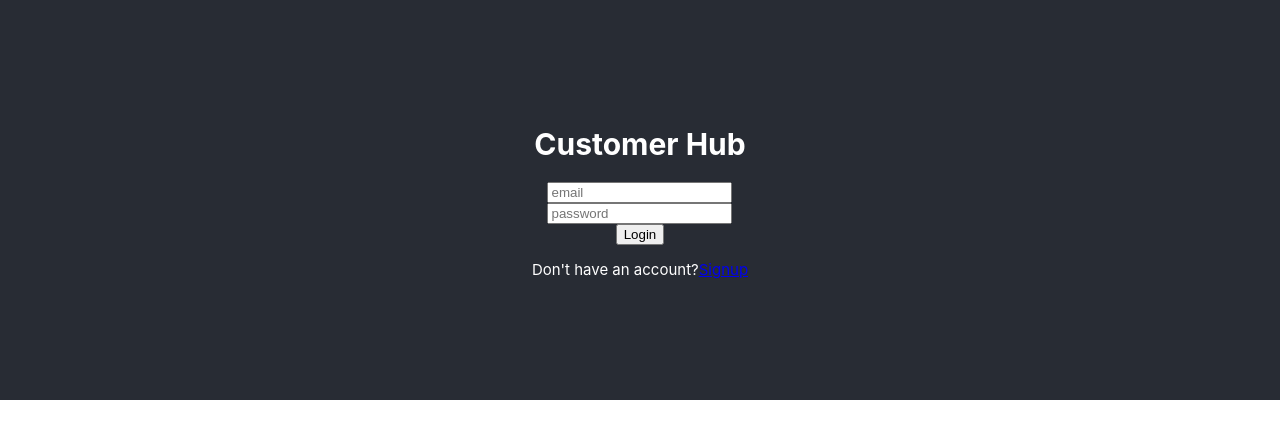
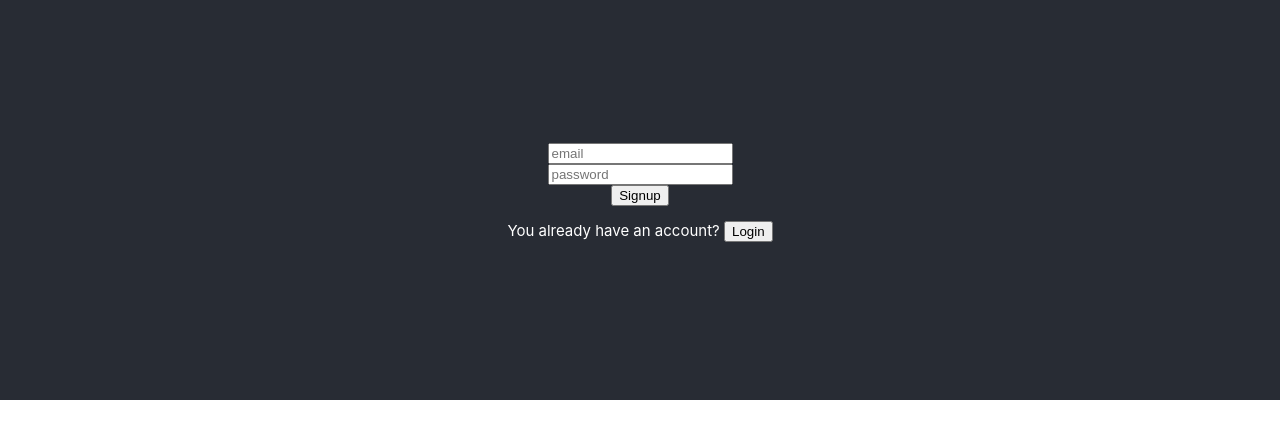
Before and after one commit to team-shamir-sofia/customerService, a React (Create React App) app in the folder customer-service/: page /signup in a window 1280 px wide. Shown: the top 438 px of the page. Built offline with nearby package versions, Linux system fonts and the light colour scheme; the HTML template or start-up script is replaced by a standard one.

Commit message:
Frontend Tests

```diff
--- a/customer-service/src/App.css
+++ /dev/null
@@ -1,38 +0,0 @@
-.App {
-  text-align: center;
-}
-
-.App-logo {
-  height: 40vmin;
-  pointer-events: none;
-}
-
-@media (prefers-reduced-motion: no-preference) {
-  .App-logo {
-    animation: App-logo-spin infinite 20s linear;
-  }
-}
-
-.App-header {
-  background-color: #282c34;
-  min-height: 100vh;
-  display: flex;
-  flex-direction: column;
-  align-items: center;
-  justify-content: center;
-  font-size: calc(10px + 2vmin);
-  color: white;
-}
-
-.App-link {
-  color: #61dafb;
-}
-
-@keyframes App-logo-spin {
-  from {
-    transform: rotate(0deg);
-  }
-  to {
-    transform: rotate(360deg);
-  }
-}
--- a/customer-service/src/App.js
+++ b/customer-service/src/App.js
@@ -1,9 +1,9 @@
 import { BrowserRouter as Router, Route, Routes } from "react-router-dom";
 import Login from "./Components/Login";
-import Signup from "./Components/Login";
+import Signup from "./Components/Signup";
 import AdminLogin from "./Components/AdminLogin";
-import AdminPage from "./Components/AdminPage";
-import UserInput from "./Components/UserInput";
+// import AdminPage from "./Components/AdminPage";
+// import UserInput from "./Components/UserInput";
 
 
 function App() {
@@ -14,8 +14,8 @@ function App() {
           <Route path="/" element={<Login />} />
           <Route path="/signup" element={<Signup />} />
           <Route path="/adminlogin" element={<AdminLogin />} />
-          <Route path="/adminpage" element={<AdminPage />} />
-          <Route path="/userinput" element={<UserInput />} />
+          {/* <Route path="/adminpage" element={<AdminPage />} /> */}
+          {/* <Route path="/userinput" element={<UserInput />} /> */}
         </Routes>
       </Router>
     </div>
--- a/customer-service/src/Components/Login.js
+++ b/customer-service/src/Components/Login.js
@@ -7,13 +7,19 @@ function Login() {
     const [email, setEmail] = useState("");
     const [password, setPassword] = useState("");
 
+    // useEffect(() => {
+    //   if (localStorage.getItem("token")) {
+    //     navigate("/user");
+    //   }
+    // }, []);
+
     function toSignup() {
-        navigate("/Signup");
+        navigate("/signup");
     }
 
     function login() {
         axios
-          .post("http://localhost:8000/login", {
+          .post("http://localhost:8000/user/login", {
                  email,
                  password,
             })
@@ -28,7 +34,7 @@ function Login() {
             })
             .catch((error) => {
                 console.log(error);
-                alert(" An error occurred. Please try later");
+                // alert(" An error occurred. Please try later");
             });
     };
 
@@ -41,13 +47,13 @@ function Login() {
           <button onClick={()=> {login()}}>Login</button>
 
           <p>
-            Don't have an account?
+            Don't have an account? {""}
             <a href="/signup" onClick={(e)=>{
                 e.preventDefault();
                 toSignup()
                 }}>
                 Signup
-            </a>
+            </a> {""}
           </p>
 
         </div>
--- a/customer-service/src/Components/Signup.js
+++ b/customer-service/src/Components/Signup.js
@@ -15,17 +15,21 @@ function Signup() {
     axios.post("http://localhost:8000/user/signup", {
       email,
       password,
-    }).then(({ data }) => {
-      if (data.token) {
-        localStorage.setItem("token", data.token);
-        navigate("/profile");
-        console.log(data);
+    }).then(( response ) => {
+      if (response.data.token) {
+        localStorage.setItem("token", response.data.token);
+        navigate("/");
+        console.log("Token Saved in local storage");
+        // console.log(response.data.token);
         // console.log(data.token);
 
       } else {
-        alert(data.msg);
+        alert(`Error ${response.status}: ${response.message}`);
       }
     })
+    .catch((error) => {
+        console.log(error);
+      });
   }
 
 
@@ -37,12 +41,12 @@ return (
     <button onClick={()=> {signup()}}>Signup</button>
 
     <p>
-      You already have an account
+      You already have an account? {""}
       <button href='/'
     onClick={()=> {
       toLogin()
       }}
-      >Login</button>
+      >Login</button> {""}
     </p>
 
   </div>
```
Also changed, not shown: customer-service/src/setupTests.js (deleted, +0 -5 lines), 2 other files (tests, documents, lock files or other folders).
